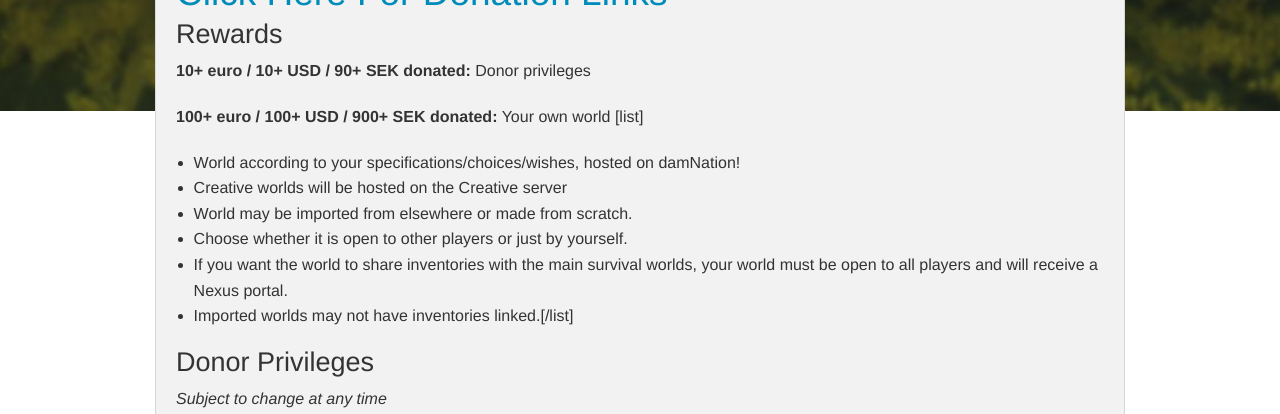
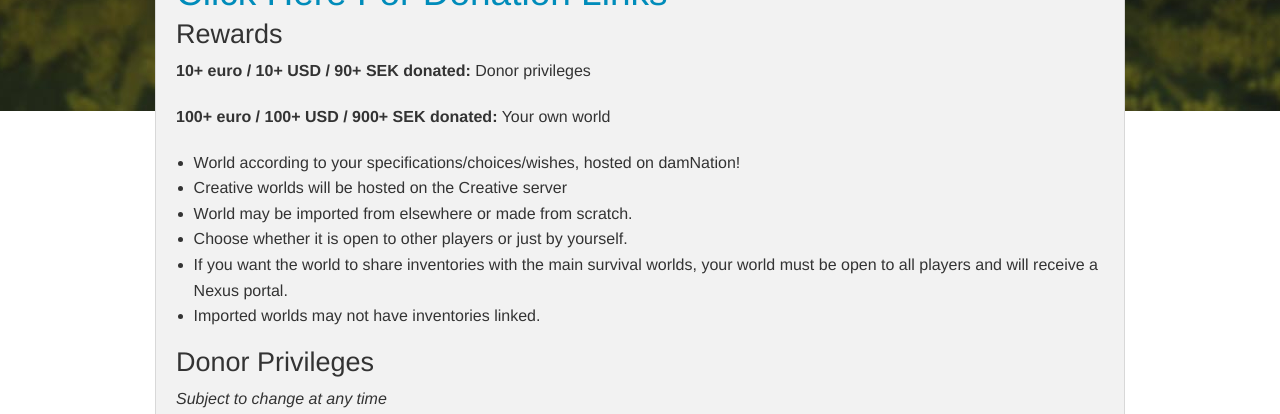
Before and after one commit to damnation-eu/website-beta, a Jekyll site: the page built from donate.md, in a window 1280 px wide. Shown: the part 926-1340 px from the top of the page. Built offline with Jekyll 4.4.1, drawn with Linux system fonts in a browser that asks for light colours; nearby versions of some CDN libraries; library files that are not in the unit come from our copies.

Commit message:
Update donate.md

```diff
--- a/donate.md
+++ b/donate.md
@@ -19,6 +19,7 @@ All donor money will go 100% to server maintenance/upgrade costs and buying ads/
 
 Click the paypal link to donate in Euro (USD and SEK currencies also accepted). Don't forget to write your username (in the "purpose" field) so I know who to credit. When your transaction is complete, please forward the email receipt to **bunnies1230@gmail.com** and let an admin know in-game.
 
+
 ## [Click Here For Donation Links](https://damnation.eu/phpbb/viewtopic.php?f=19&t=8173)
 
 
@@ -27,13 +28,13 @@ Click the paypal link to donate in Euro (USD and SEK currencies also accepted).
 **10+ euro / 10+ USD / 90+ SEK donated:** Donor privileges
 
 **100+ euro / 100+ USD / 900+ SEK donated:** Your own world
-[list]
+
 * World according to your specifications/choices/wishes, hosted on damNation!
 * Creative worlds will be hosted on the Creative server
 * World may be imported from elsewhere or made from scratch.
 * Choose whether it is open to other players or just by yourself.
 * If you want the world to share inventories with the main survival worlds, your world must be open to all players and will receive a Nexus portal.
-* Imported worlds may not have inventories linked.[/list]
+* Imported worlds may not have inventories linked.
 
 
 ### Donor Privileges
```
